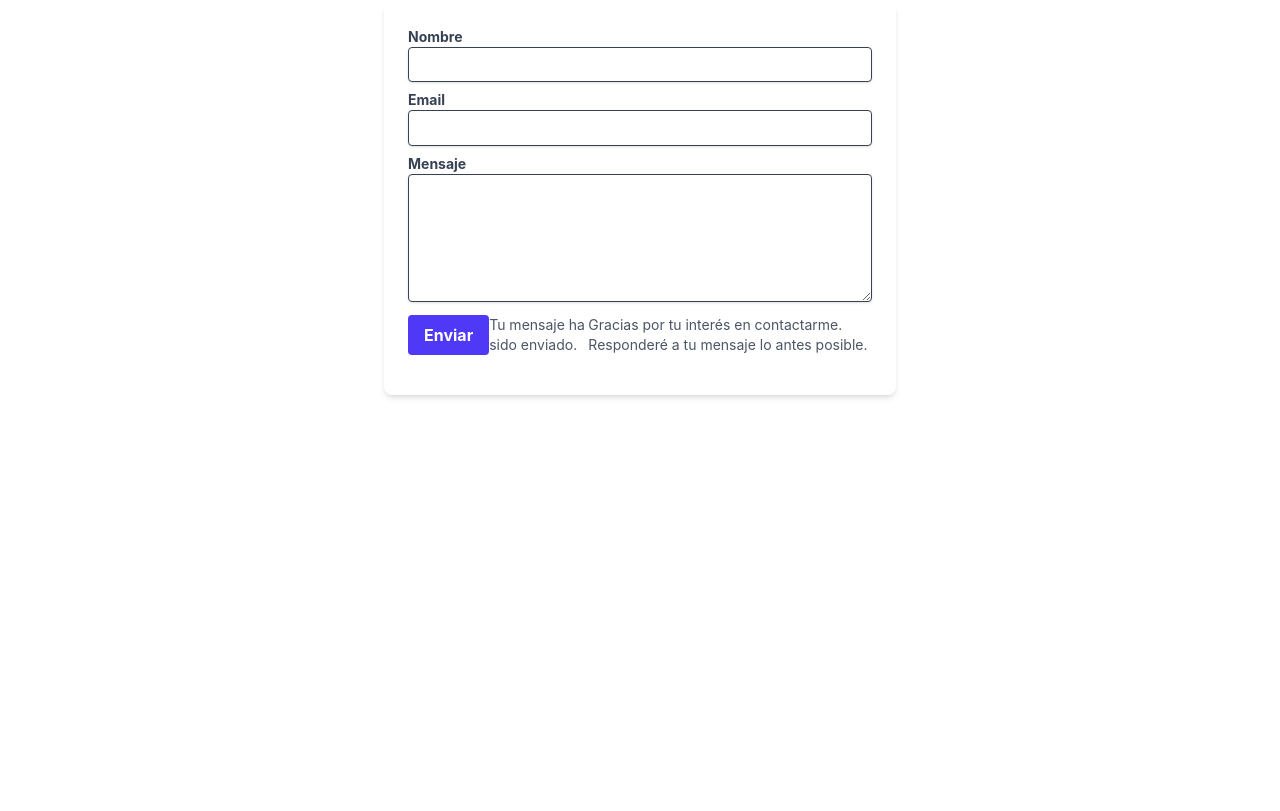
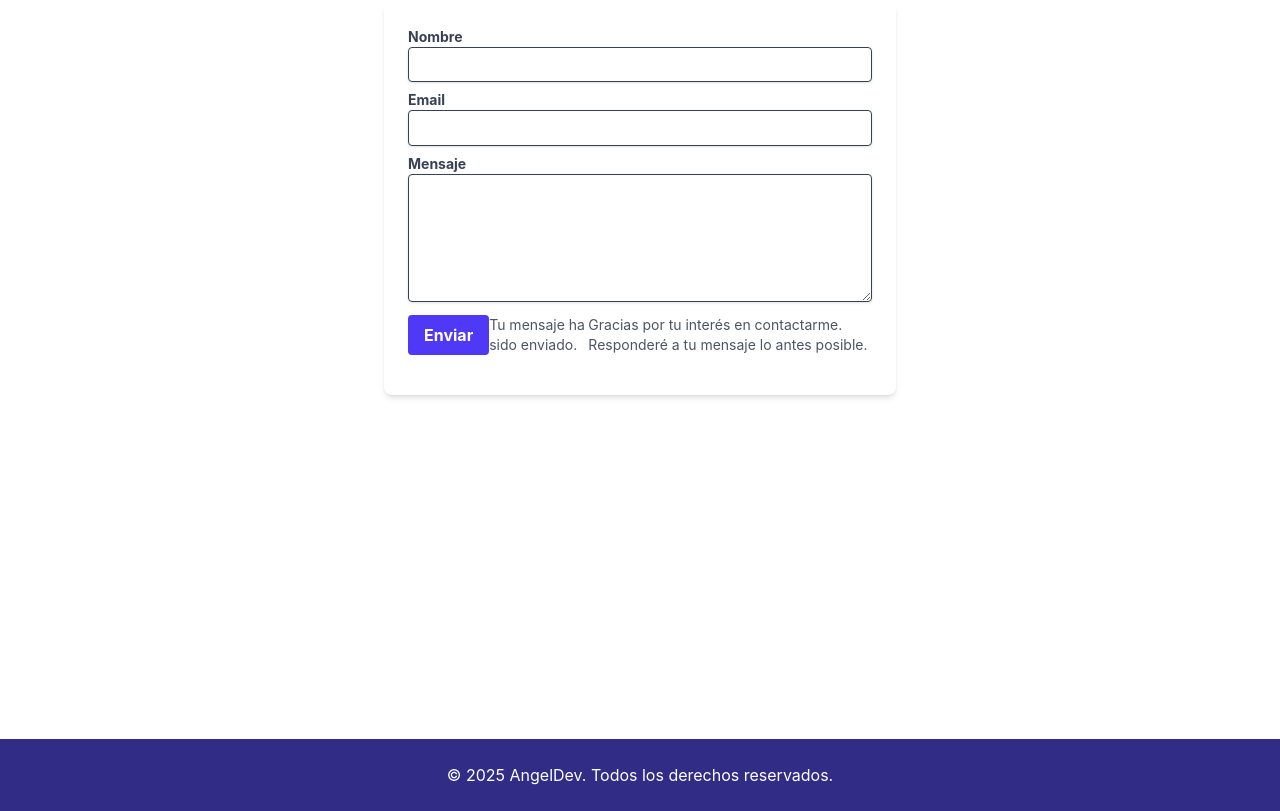
Before and after one commit to AngelMontesR/angel-mr, an Astro site: page / in a window 1280 px wide. Shown: the part 3499-4310 px from the top of the page. Before the commit the page ends 4190 px from the top, so only its background shows below. Built offline with nearby package versions, Linux system fonts and the light colour scheme; Astro itself is replaced by a stand-in of ours; no server answers; a web font is replaced by a local one.

Commit message:
feat: agregar componente Footer y actualizar el layout principal

```diff
--- a/src/components/Footer.jsx
+++ b/src/components/Footer.jsx
@@ -0,0 +1,10 @@
+
+export default function Footer() {
+    return (
+        <footer className="bg-indigo-900 text-white py-6 mt-12">
+            <div className="max-w-4xl mx-auto px-4 text-center">
+                <p>&copy; {new Date().getFullYear()} AngelDev. Todos los derechos reservados.</p>
+            </div>
+        </footer>
+    );
+}
--- a/src/layouts/Main.astro
+++ b/src/layouts/Main.astro
@@ -2,6 +2,7 @@
 import "../styles/global.css";
 const { title = "MR" } = Astro.props;
 import Nav from '../components/Nav.jsx';
+import Footer from '../components/Footer.jsx';
 ---
 
 <html lang="en">
@@ -17,5 +18,6 @@ import Nav from '../components/Nav.jsx';
 		<main>
 			<slot />
 		</main>
+		<Footer />
 	</body>
 </html>
```
